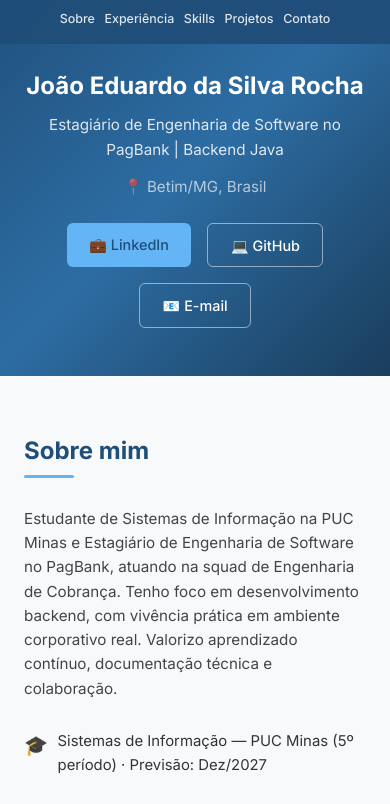
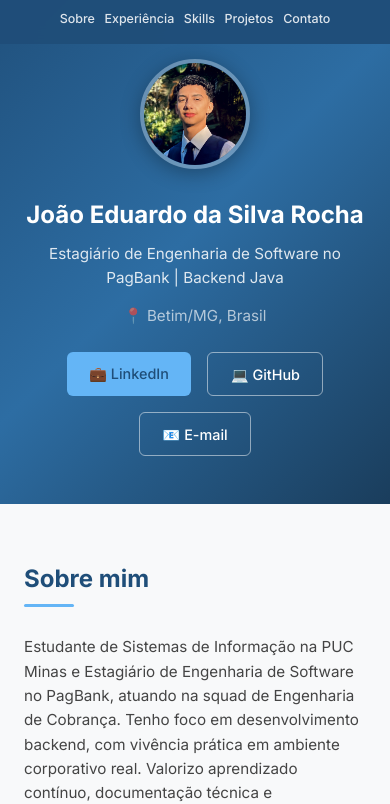
Before and after one commit to ijoaoeduardo/joaoeduardo.github.io, a plain HTML site: page index.html in a window 390 px wide. Shown: the part 45-849 px from the top of the page. Drawn offline with Linux system fonts and the light colour scheme.

Commit message:
Update index.html

```diff
--- a/index.html
+++ b/index.html
@@ -20,7 +20,8 @@
         nav ul li a:hover { color: #64b5f6; }
 
         /* HERO */
-        .hero { background: linear-gradient(135deg, #1F4E79 0%, #2d6da3 50%, #1a3d5c 100%); color: #fff; padding: 8rem 1.5rem 4rem; text-align: center; }
+        .hero { background: linear-gradient(135deg, #1F4E79 0%, #2d6da3 50%, #1a3d5c 100%); color: #fff; padding: 7rem 1.5rem 4rem; text-align: center; }
+        .hero .photo { width: 150px; height: 150px; border-radius: 50%; object-fit: cover; border: 4px solid rgba(255,255,255,0.3); margin-bottom: 1.2rem; box-shadow: 0 4px 20px rgba(0,0,0,0.3); }
         .hero h1 { font-size: 2.4rem; font-weight: 700; margin-bottom: 0.5rem; }
         .hero .subtitle { font-size: 1.1rem; color: rgba(255,255,255,0.85); margin-bottom: 0.8rem; font-weight: 400; }
         .hero .location { font-size: 0.95rem; color: rgba(255,255,255,0.65); margin-bottom: 1.5rem; }
@@ -90,6 +91,7 @@
             nav ul li a { font-size: 0.78rem; }
             .hero h1 { font-size: 1.8rem; }
             .hero .subtitle { font-size: 0.95rem; }
+            .hero .photo { width: 120px; height: 120px; }
             .about-grid { grid-template-columns: 1fr; }
             .skills-grid { grid-template-columns: 1fr; }
             .contact-grid { grid-template-columns: 1fr; }
@@ -97,8 +99,9 @@
         @media (max-width: 480px) {
             nav .container { flex-direction: column; gap: 0.5rem; }
             nav ul { gap: 0.6rem; flex-wrap: wrap; justify-content: center; }
-            .hero { padding: 7rem 1rem 3rem; }
+            .hero { padding: 6.5rem 1rem 3rem; }
             .hero h1 { font-size: 1.5rem; }
+            .hero .photo { width: 110px; height: 110px; }
         }
     </style>
 </head>
@@ -120,6 +123,7 @@
 
 <!-- HERO -->
 <section class="hero">
+    <img src="foto.jpg" alt="João Eduardo da Silva Rocha" class="photo">
     <h1>João Eduardo da Silva Rocha</h1>
     <p class="subtitle">Estagiário de Engenharia de Software no PagBank | Backend Java</p>
     <p class="location">📍 Betim/MG, Brasil</p>
```
